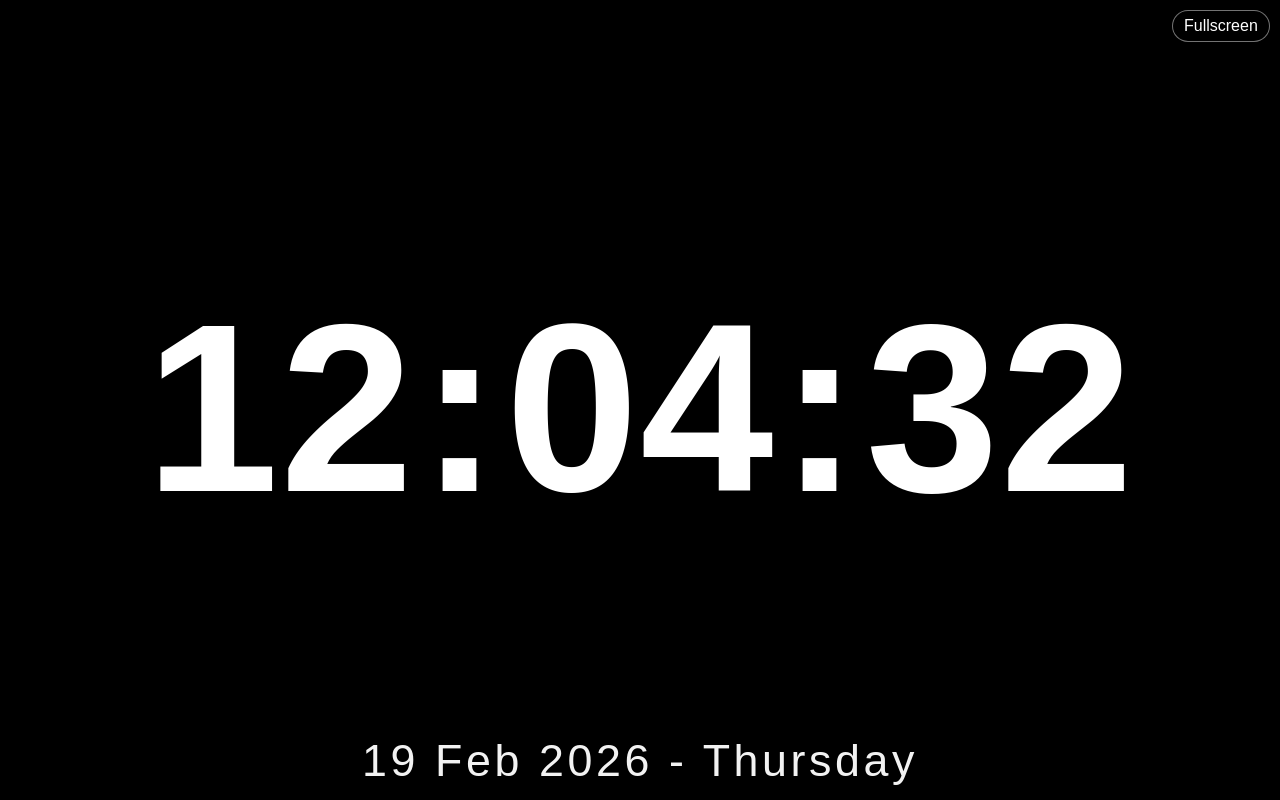
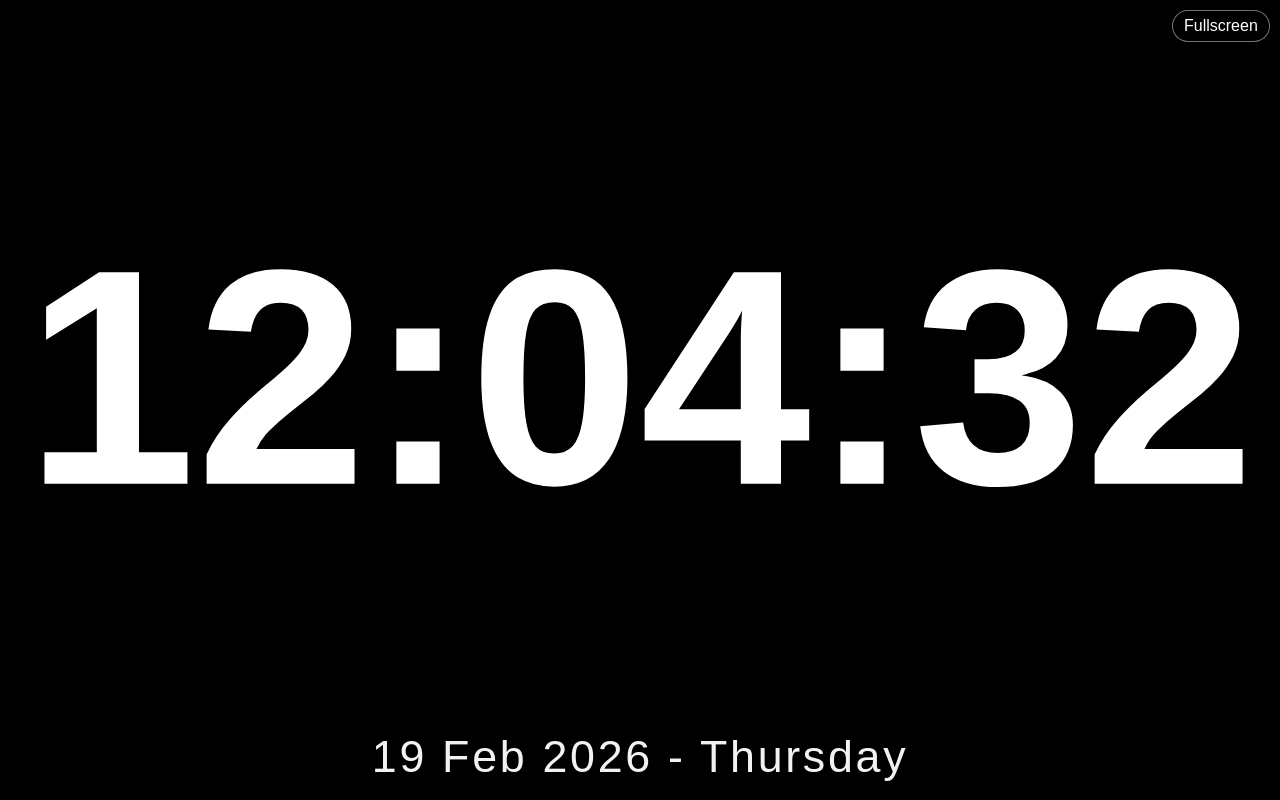
Before and after one commit to hithaprani/no-sleep-clock, a Next.js app: page / in a window 1280 px wide. Built offline with nearby package versions, Linux system fonts and the light colour scheme.

Commit message:
Use absolute positioning offsets for clock elements

```diff
--- a/app/globals.css
+++ b/app/globals.css
@@ -36,9 +36,6 @@ body {
   min-height: 100vh;
   min-height: 100dvh;
   position: relative;
-  display: flex;
-  align-items: stretch;
-  justify-content: center;
   background: #000;
   color: #fff;
   padding: 10px;
@@ -46,6 +43,16 @@ body {
     max(10px, env(safe-area-inset-right))
     max(10px, env(safe-area-inset-bottom))
     max(10px, env(safe-area-inset-left));
+}
+
+.clock-content {
+  position: relative;
+  width: 100%;
+  min-height: calc(100vh - 20px);
+  min-height: calc(100vh - max(20px, env(safe-area-inset-top) + env(safe-area-inset-bottom)));
+  min-height: calc(100dvh - max(20px, env(safe-area-inset-top) + env(safe-area-inset-bottom)));
+  animation: antiBurnInShift 12m steps(1, end) infinite;
+  will-change: transform;
 }
 
 .fullscreen-toggle {
@@ -62,38 +69,26 @@ body {
   line-height: 1;
   padding: 0.45rem 0.7rem;
   border-radius: 999px;
-  z-index: 2;
-}
-
-.clock-content {
-  width: 100%;
-  min-height: calc(100vh - 20px);
-  min-height: calc(100vh - max(20px, env(safe-area-inset-top) + env(safe-area-inset-bottom)));
-  min-height: calc(100dvh - max(20px, env(safe-area-inset-top) + env(safe-area-inset-bottom)));
-  display: grid;
-  grid-template-rows: 1fr auto;
-  align-items: stretch;
-  justify-items: center;
-  padding-top: clamp(2.8rem, 9vh, 4.5rem);
-  animation: antiBurnInShift 12m steps(1, end) infinite;
-  will-change: transform;
+  z-index: 3;
 }
 
 .clock-time {
+  position: absolute;
+  top: 50%;
+  left: 0;
+  right: 0;
+  transform: translateY(-58%);
   margin: 0;
   display: flex;
   align-items: center;
   justify-content: center;
-  gap: 0.02em;
   text-align: center;
-  line-height: 0.88;
+  line-height: 0.9;
   font-weight: 700;
-  font-size: clamp(4rem, min(21vw, 30vh), 46vh);
-  letter-spacing: 0.005em;
+  font-size: clamp(4.2rem, 24vw, 46vh);
+  letter-spacing: 0;
   width: 100%;
-  max-width: 100%;
-  align-self: center;
-  flex-wrap: nowrap;
+  white-space: nowrap;
 }
 
 .clock-separator {
@@ -106,12 +101,15 @@ body {
 }
 
 .clock-date {
+  position: absolute;
+  left: 0;
+  right: 0;
+  bottom: 8px;
+  bottom: max(8px, env(safe-area-inset-bottom));
   margin: 0;
-  align-self: end;
   text-align: center;
   font-size: clamp(1.1rem, 4.6vw, 2.8rem);
-  letter-spacing: 0.08em;
+  letter-spacing: 0.06em;
   opacity: 0.95;
   width: 100%;
-  padding-bottom: 0.25rem;
 }
```
